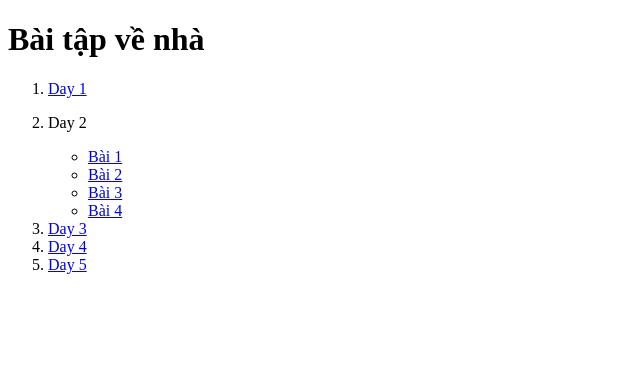
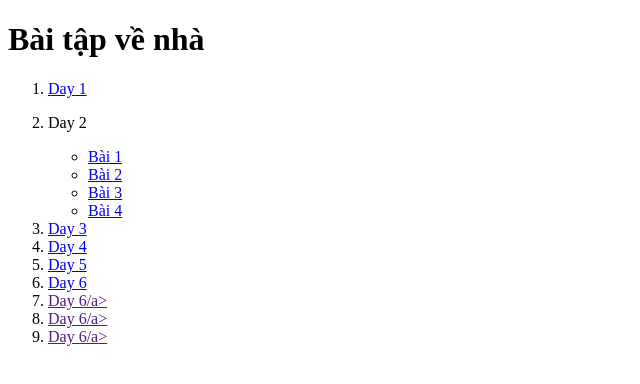
Before and after one commit to pqphong187/f8-homework, a plain HTML site: page index.html in a window 1280 px wide. Shown: the whole page, without its empty margins (0-640 px from the left). Drawn offline with Linux system fonts and the light colour scheme.

Commit message:
bài tập buổi 6

```diff
--- a/index.html
+++ b/index.html
@@ -42,6 +42,18 @@
         <li>
             <a href="./homework/day5/index.html">Day 5</a>
         </li>
+        <li>
+            <a href="./homework/day6/index.html">Day 6</a>
+        </li>
+        <li>
+            <a href="">Day 6/a>
+        </li>
+        <li>
+            <a href="">Day 6/a>
+        </li>
+        <li>
+            <a href="">Day 6/a>
+        </li>
     </ol>
 
 </body>
```
